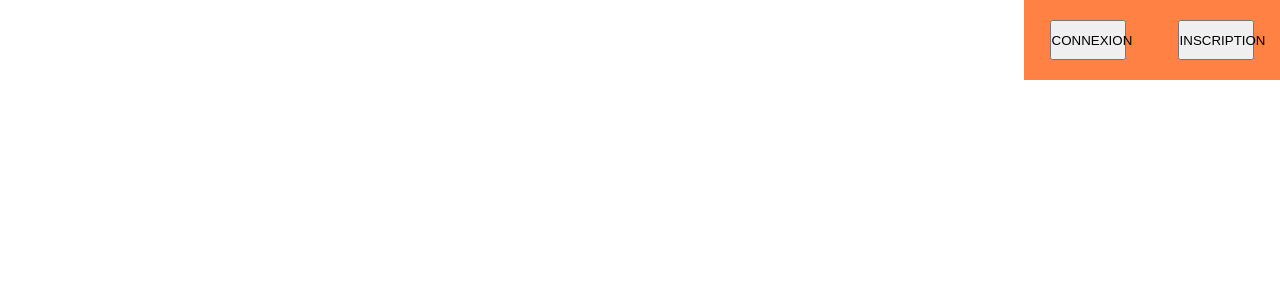
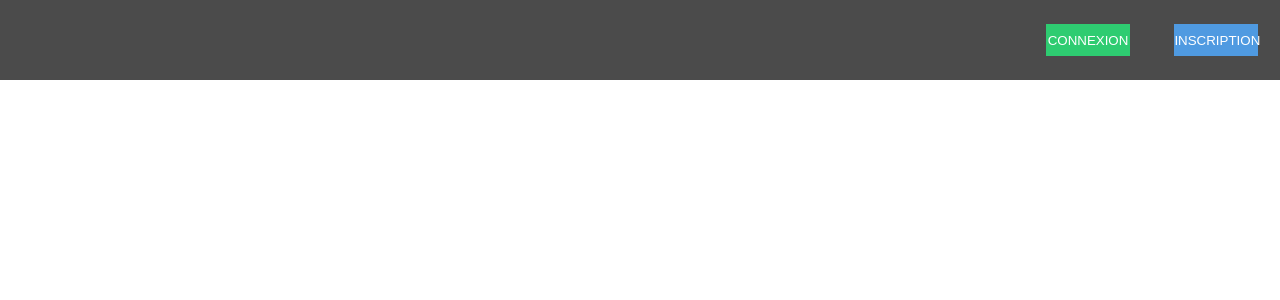
Before and after one commit to chmartin-git/bebrave, a React (Create React App) app in the folder client/: page / in a window 1280 px wide. Shown: the top 300 px of the page. Built offline with nearby package versions, Linux system fonts and the light colour scheme.

Commit message:
Navbar css modification
few css modifications on navbar

```diff
--- a/client/src/assets/style/css/navbar.min.css
+++ b/client/src/assets/style/css/navbar.min.css
@@ -1 +1 @@
-.navbar{display:flex;justify-content:flex-end;align-items:center;width:100%;height:10%}.navbar .button-wrapper{display:flex;justify-content:center;align-items:center;width:20%;height:100%}.navbar .button-wrapper .button-inner{display:flex;justify-content:center;align-items:center;height:100%;flex:.5;background-color:#ff8244}.navbar .button-wrapper .button-inner button{width:60%;height:50%}
+.navbar{display:flex;justify-content:flex-end;align-items:center;width:100%;height:10%;background-color:#4b4b4b}.navbar .button-wrapper{display:flex;justify-content:center;align-items:center;width:20%;height:100%}.navbar .button-wrapper .button-inner{display:flex;justify-content:center;align-items:center;height:100%;flex:.5}.navbar .button-wrapper .button-inner button{width:65%;height:40%;border:none;color:#fff;cursor:pointer;transition:all .2s ease-in}.navbar .button-wrapper .button-inner .button-login{background-color:#2ecc71}.navbar .button-wrapper .button-inner .button-login:hover{background-color:#27aa5e}.navbar .button-wrapper .button-inner .button-signup{background-color:#4f9ae1}.navbar .button-wrapper .button-inner .button-signup:hover{background-color:#376b9c}
--- a/client/src/assets/style/sass/navbar.sass
+++ b/client/src/assets/style/sass/navbar.sass
@@ -4,6 +4,7 @@
     @include right
     width: 100%
     height: 10%
+    background-color: #4b4b4b
     .button-wrapper
         @include center
         width: 20%
@@ -12,7 +13,21 @@
             @include center
             height: 100%
             flex: 0.5
-            background-color: #ff8244
+
             button
-                width: 60%
-                height: 50%
+                width: 65%
+                height: 40%
+                border: none
+                color: white
+                cursor: pointer
+                transition: all 0.2s ease-in
+
+            .button-login
+                background-color: #2ecc71
+                &:hover
+                    background-color: #27aa5e
+
+            .button-signup
+                background-color: #4f9ae1
+                &:hover
+                    background-color: #376b9c
--- a/client/src/components/Pages/Home/Main.js
+++ b/client/src/components/Pages/Home/Main.js
@@ -2,7 +2,7 @@ import React from 'react';
 
 const Main = () => {
     return (
-            <div className="main">
+            <div id="main">
 
             </div>
     )
--- a/client/src/components/Pages/Home/Navbar.js
+++ b/client/src/components/Pages/Home/Navbar.js
@@ -6,12 +6,12 @@ const Navbar = () => {
             <div className="navbar">
                 <div className="button-wrapper">
                     <div className="button-inner">
-                        <button>
+                        <button className="button-login">
                             CONNEXION
                         </button>
                     </div>
                     <div className="button-inner">
-                        <button>
+                        <button className="button-signup">
                             INSCRIPTION
                         </button>
                     </div>
```
Also changed, not shown: client/src/assets/style/css/main.min.css (added), client/src/assets/style/sass/main.sass (added).
